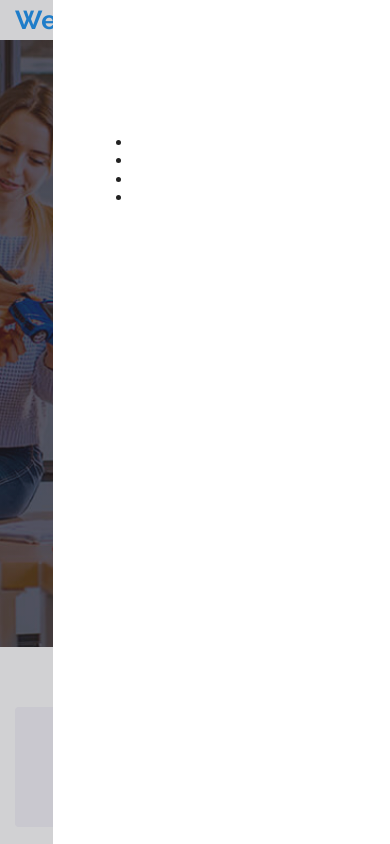
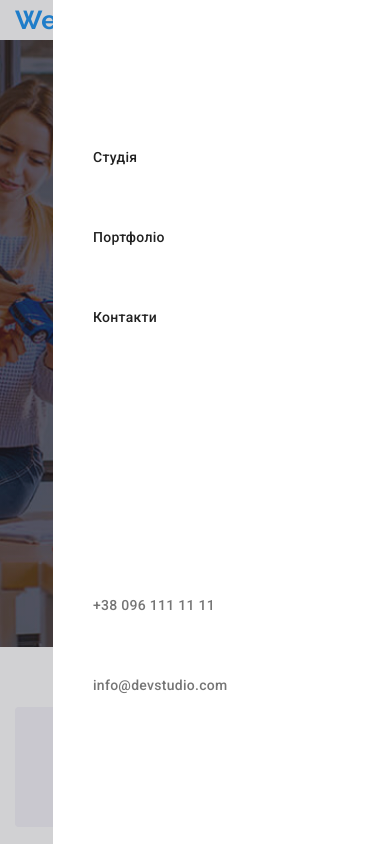
Before and after one commit to ElenaKudina/goit-markup-hw-08, a plain HTML site: page index.html in a window 390 px wide. Shown: the top 844 px of the page. Drawn offline with nearby package versions, Linux system fonts and the light colour scheme.

Commit message:
add menu mobile

```diff
--- a/index.html
+++ b/index.html
@@ -824,11 +824,31 @@
     <!-- Mobile menu -->
     <div class="menu-overlay">
       <div class="menu-container">
-        <ul class="mobile-list">
-          <li class="mobile-item"><a href="" class="mobile-link link"></a></li>
-          <li class="mobile-item"><a href="" class="mobile-link link"></a></li>
-          <li class="mobile-item"><a href="" class="mobile-link link"></a></li>
-          <li class="mobile-item"><a href="" class="mobile-link link"></a></li>
+        <ul class="mobile-list list">
+          <li class="mobile-item">
+            <a class="nav__link" href="">Студія</a>
+          </li>
+          <li class="mobile-item">
+            <a class="nav__link" href="./portfolio.html">Портфоліо</a>
+          </li>
+          <li class="mobile-item">
+            <a class="nav__link" href="">Контакти</a>
+          </li>
+        </ul>
+        <ul class="mobile-list list">
+          <li class="header__contacts-item">
+            <a
+              class="header__phone header__phone-dark"
+              href="tel:+380961111111"
+            >
+              +38 096 111 11 11
+            </a>
+          </li>
+          <li class="header__contacts-item">
+            <a class="header__mail nav__link" href="mailto:info@devstudio.com">
+              info@devstudio.com
+            </a>
+          </li>
         </ul>
       </div>
     </div>
--- a/scss/components/_mobile-menu.scss
+++ b/scss/components/_mobile-menu.scss
@@ -26,9 +26,18 @@
     0px 1px 3px rgba(0, 0, 0, 0.16);
 }
 .menu-container {
+  display: flex;
+  flex-direction: column;
+
   margin-left: auto;
   max-width: 337px;
   height: 100%;
   background-color: #ffffff;
   padding: 118px 40px;
 }
+.mobile-list:first-child {
+  margin-bottom: auto;
+}
+.mobile-list {
+  @extend %reset-list;
+}
```
Also changed, not shown: css/main.css, css/main.min.css, 2 other files.
